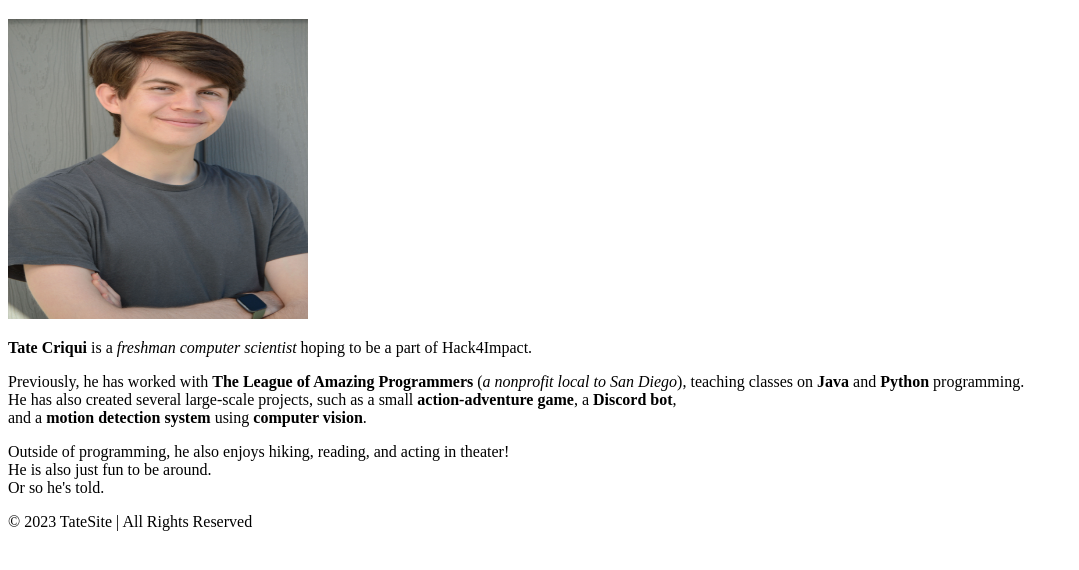
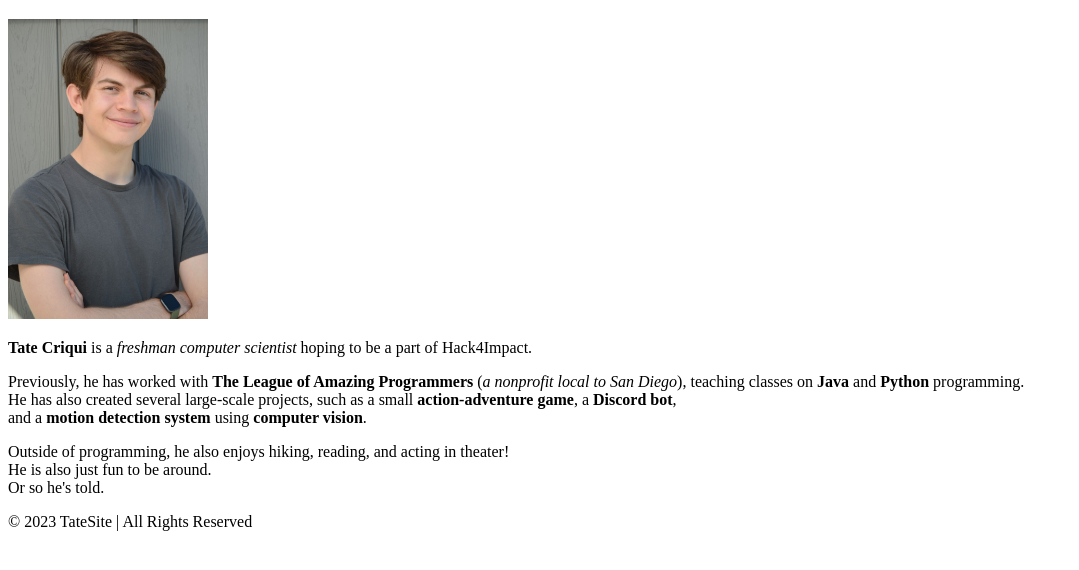
Before and after one commit to tlcriq/tlcriq.github.io, a plain HTML site: page index.html in a window 1280 px wide. Shown: the part 218-788 px from the top of the page, without its empty margins (0-1079 px from the left). Drawn offline with Linux system fonts and the light colour scheme.

Commit message:
image adjustment

```diff
--- a/index.html
+++ b/index.html
@@ -25,7 +25,7 @@
 
             <div class="about">
                 <div class="about-image">
-                    <img src = "Tate2.jpeg" alt= = "It's me!" width = 300 height = 300>
+                    <img src = "Tate2.jpeg" alt= = "It's me!" height = 300>
                 </div>
                 <div class="about-text">
                     <p>
```
